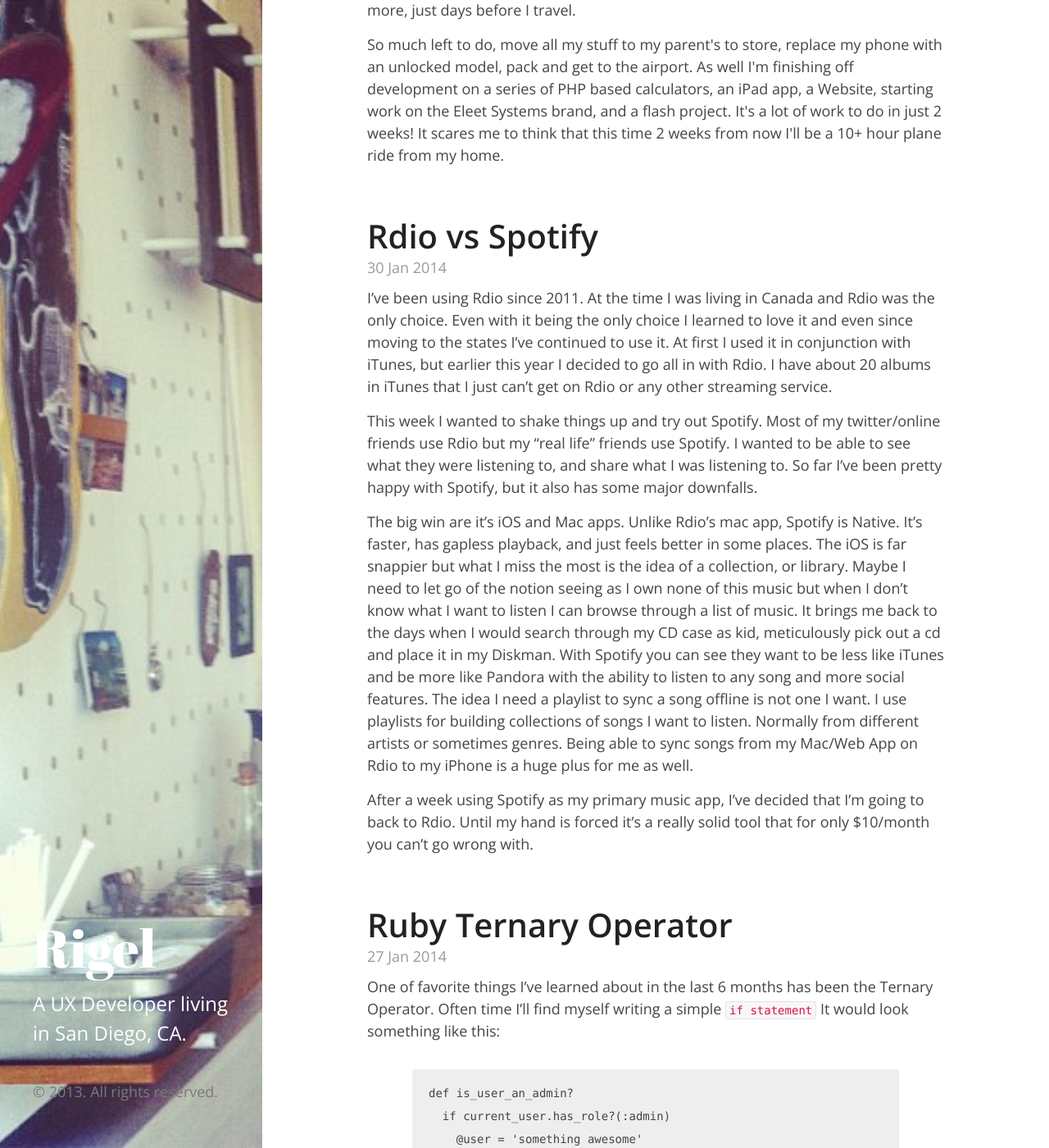
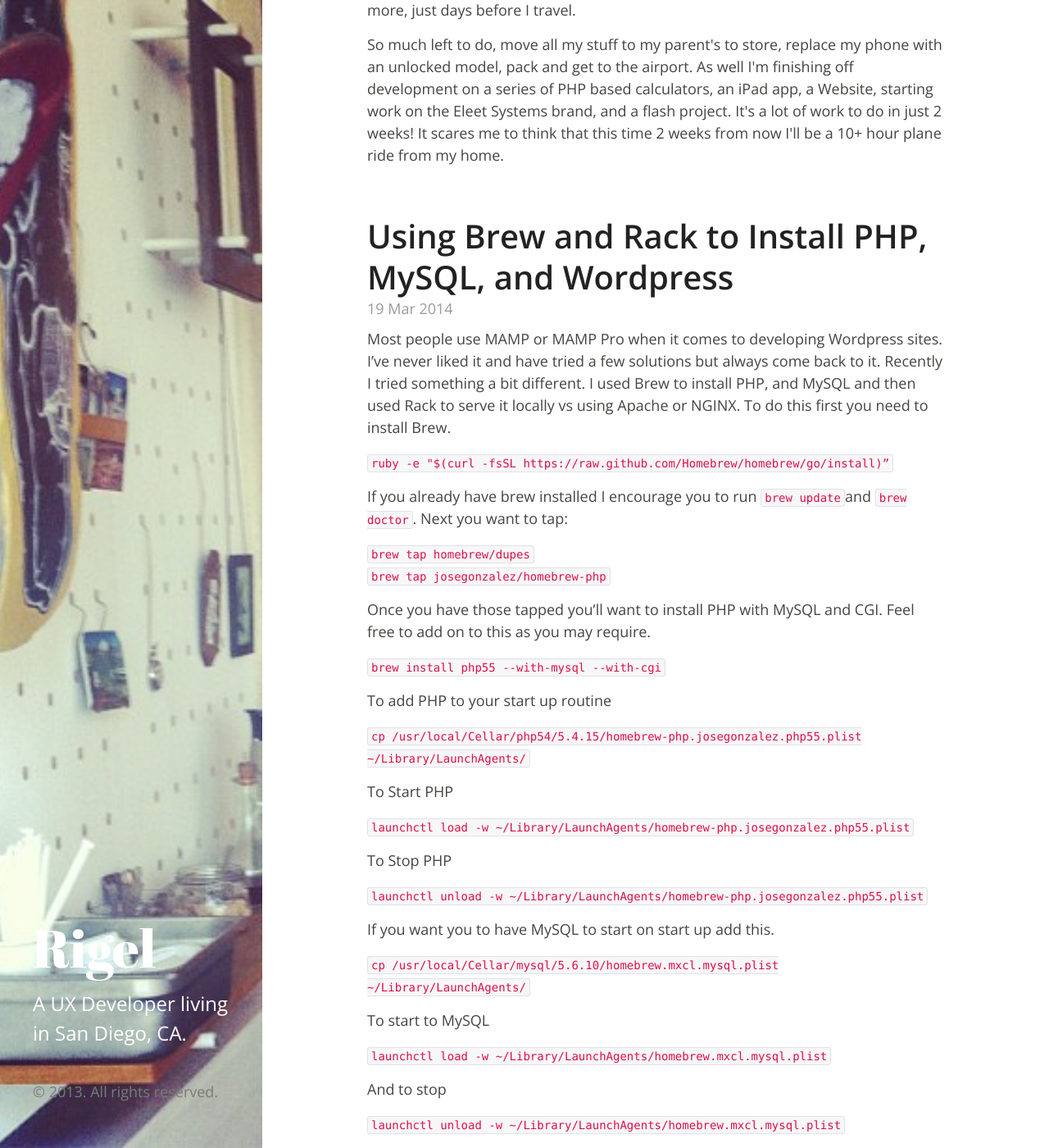
Before and after one commit to rigelstpierre/rigel, a Jekyll site: the page built from index.html, in a window 1280 px wide and 1400 px high, scrolled down 1044 px. Shown: the whole window at 82% size. Built offline with Jekyll 4.4.1, drawn with Linux system fonts in a browser that asks for light colours; Markdown is read by kramdown in place of the engine named in the settings; the list of posts is cut into pages by our own code; comment, search, counter and statistics services are not loaded; some of the changed text lies outside the part shown.

Commit message:
fix broken site, new post reformat

````diff
--- /dev/null
+++ b/_posts/2014-01-31-value-added.markdown
@@ -0,0 +1,13 @@
+---
+layout: post
+title: "Value Added"
+date:  2014-01-31
+---
+
+Back in August I took a full time job with a really great company, Amco. I wanted to learn to work with teams and become a better rails developer. It's been a really great 6 months but it's time to move on. Today is my last day with Amco. I've learned an incredible amount from the team. From working in a team to Rails and Ruby skills. What's next, adding value.
+
+Before I took the job at Amco, I met with the awesome team at Fifty & Fifty. At the time they weren't looking for what I was after but I still thought what they were doing was amazing. They work strictly with Non-Profits and the like. People trying to add value or make the world a better place. This is the kind of work I want to do.
+
+I also want variety. There is something to be said for working on the same app or set of apps constantly, but another for switching things up. I love the challenge of context switching from project to project.
+
+I'm really excited for what the future holds with the team at Fifty & Fifty. I start Monday and couldn't be any more excited.
--- /dev/null
+++ b/_posts/2014-03-19-Using Brew and Rack to Install PHP, MySQL, and Wordpress.markdown
@@ -0,0 +1,130 @@
+---
+layout: post
+title: Using Brew and Rack to Install PHP, MySQL, and Wordpress
+date: 2014-03-19
+---
+
+Most people use MAMP or MAMP Pro when it comes to developing Wordpress sites. I’ve never liked it and have tried a few solutions but always come back to it. Recently I tried something a bit different. I used Brew to install PHP, and MySQL and then used Rack to serve it locally vs using Apache or NGINX. To do this first you need to install Brew.
+
+`ruby -e "$(curl -fsSL https://raw.github.com/Homebrew/homebrew/go/install)”`
+
+If you already have brew installed I encourage you to run `brew update`and `brew doctor`.
+Next you want to tap:
+
+`brew tap homebrew/dupes`<br />
+`brew tap josegonzalez/homebrew-php`
+
+Once you have those tapped you’ll want to install PHP with MySQL and CGI. Feel free to add on to this as you may require.
+
+`brew install php55 --with-mysql --with-cgi`
+
+To add PHP to your start up routine
+
+`cp /usr/local/Cellar/php54/5.4.15/homebrew-php.josegonzalez.php55.plist ~/Library/LaunchAgents/`
+
+To Start PHP
+
+`launchctl load -w ~/Library/LaunchAgents/homebrew-php.josegonzalez.php55.plist`
+
+To Stop PHP
+
+`launchctl unload -w ~/Library/LaunchAgents/homebrew-php.josegonzalez.php55.plist`
+
+If you want you to have MySQL to start on start up add this.
+
+`cp /usr/local/Cellar/mysql/5.6.10/homebrew.mxcl.mysql.plist ~/Library/LaunchAgents/`
+
+To start to MySQL
+
+`launchctl load -w ~/Library/LaunchAgents/homebrew.mxcl.mysql.plist`
+
+And to stop
+
+`launchctl unload -w ~/Library/LaunchAgents/homebrew.mxcl.mysql.plist `
+
+Manual Start/Stop<br />
+  - Start mysql: `/usr/local/mysql/support-files/mysql.server start`<br />
+  - Stop mysql: `/usr/local/mysql/support-files/mysql.server stop`<br />
+  - See other options - `/usr/local/mysql/support-files/mysql.server -h`<br />
+
+Run following command to improve security of your mysql setup. It will present you wizard to set mysql root password among other things.
+
+`mysql_secure_installation`
+
+Adding the MySQL workbench will make working with MySQL that much easier.
+
+```ln -s /usr/local/Cellar/mysql/5.6.10 /usr/local/mysql
+sudo ln -s /usr/local/Cellar/mysql/5.6.10/my.cnf /etc/my.cnf```
+
+Next will need to install the gems needed to support the Rack setup. I’m assuming you have Ruby, and I recommend Rbev installed.
+
+```
+gem install rack
+gem install rack-legacy
+gem install rack-rewrite
+```
+
+The last thing you’ll need to do is add a `config.ru` to the default the root folder of your wordpress or other PHP app. This will also work for static sites. This is the `config.ru`.
+
+```ruby
+ config.ru for Rackup + Wordpress
+# added hackery to work around wordpress issues - Patrick Anderson (patrick@trinity-ai.com)
+# clearly this could be cleaner, but it does work
+
+require 'rack'
+require 'rack-legacy'
+require 'rack-rewrite'
+
+# patch Php from rack-legacy to substitute the original request so
+# WP's redirect_canonical doesn't do an infinite redirect of /
+module Rack
+  module Legacy
+    class Php
+      def run(env, path)
+
+        config = {'cgi.force_redirect' => 0}
+        config.merge! HtAccess.merge_all(path, public_dir) if @htaccess_enabled
+        config = config.collect {|(key, value)| "#{key}=#{value}"}
+        config.collect! {|kv| ['-d', kv]}
+
+        script, info = *path_parts(path)
+        env['SCRIPT_FILENAME'] = script
+        env['SCRIPT_NAME'] = strip_public script
+        env['PATH_INFO'] = info
+        env['REQUEST_URI'] = strip_public path
+        env['REQUEST_URI'] = env['ORIGINAL_REQUEST'] unless env['ORIGINAL_REQUEST'].nil?
+
+        super env, @php_exe, *config.flatten
+      end
+    end
+  end
+end
+
+INDEXES = ['index.html','index.php', 'index.cgi']
+
+use Rack::Rewrite do
+
+  rewrite %r{(.*$)}, lambda {|match, rack_env|
+    rack_env['ORIGINAL_REQUEST'] = rack_env['PATH_INFO']
+
+    to_return = rack_env['PATH_INFO']
+    if !File.exists?(File.join(Dir.getwd, rack_env['PATH_INFO']))
+      to_return = '/index.php'
+    end
+    INDEXES.each do |index|
+      if File.exists?(File.join(Dir.getwd, rack_env['PATH_INFO'], index))
+        to_return = File.join(rack_env['PATH_INFO'], index)
+      end
+    end
+    to_return
+  }
+end
+
+use Rack::Legacy::Php, Dir.getwd
+use Rack::Legacy::Cgi, Dir.getwd
+run Rack::File.new Dir.getwd
+```
+
+To start up the app you’ll need to cd into the directory and run `rackup` and then navigate to `http://localhost:9292/`
+
+This file works pretty well with `http://pow.cx/` development server
````
Also changed, not shown: _layouts/default.html (+14 -0 lines), 1 other file.
